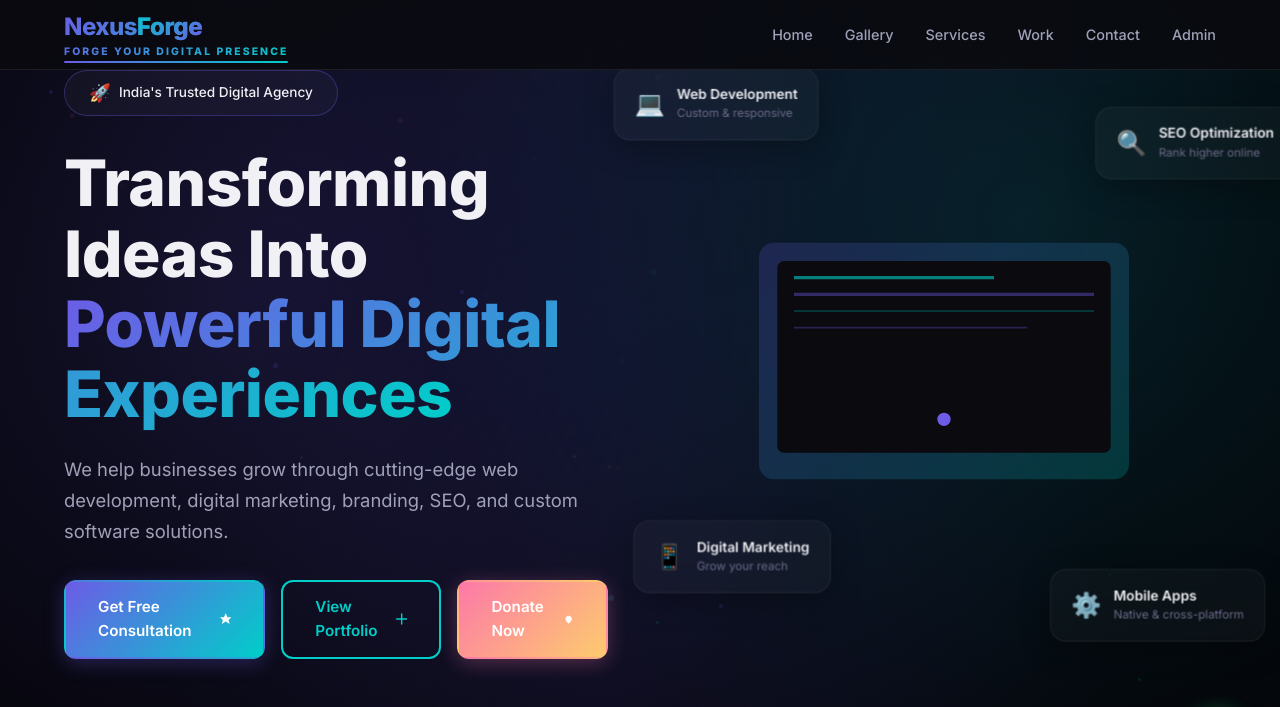
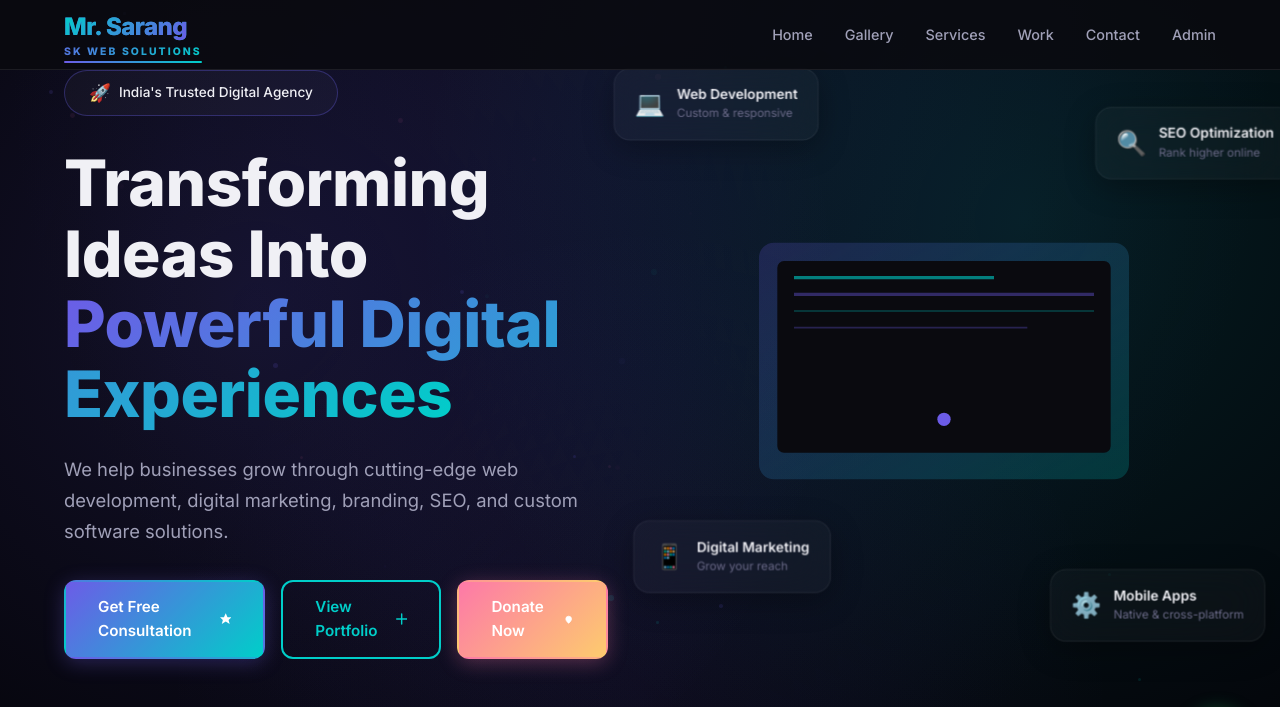
Before and after one commit to sarangkumar408-dot/sarangkumar408-dot.github.io, a website: page index.html in a window 1280 px wide. Shown: the top 707 px of the page. Drawn offline with Linux system fonts and the light colour scheme; no server answers.

Commit message:
Add files via upload

```diff
--- a/index.html
+++ b/index.html
@@ -18,8 +18,8 @@
     <header class="site-header" id="site-header">
         <div class="container header-inner">
             <a href="#overview" class="brand">
-                Nexus<span style="background: linear-gradient(135deg, var(--accent-teal), var(--accent-purple)); background-clip: text; -webkit-background-clip: text; -webkit-text-fill-color: transparent;">Forge</span>
-                <span class="brand-tagline">Forge Your Digital Presence</span>
+                <span style="background: linear-gradient(135deg, var(--accent-teal), var(--accent-purple)); background-clip: text; -webkit-background-clip: text; -webkit-text-fill-color: transparent;">Mr. Sarang</span>
+                <span class="brand-tagline">SK WEB SOLUTIONS</span>
             </a>
             <nav class="main-nav" id="main-nav">
                 <a href="#overview">Home</a>
```
